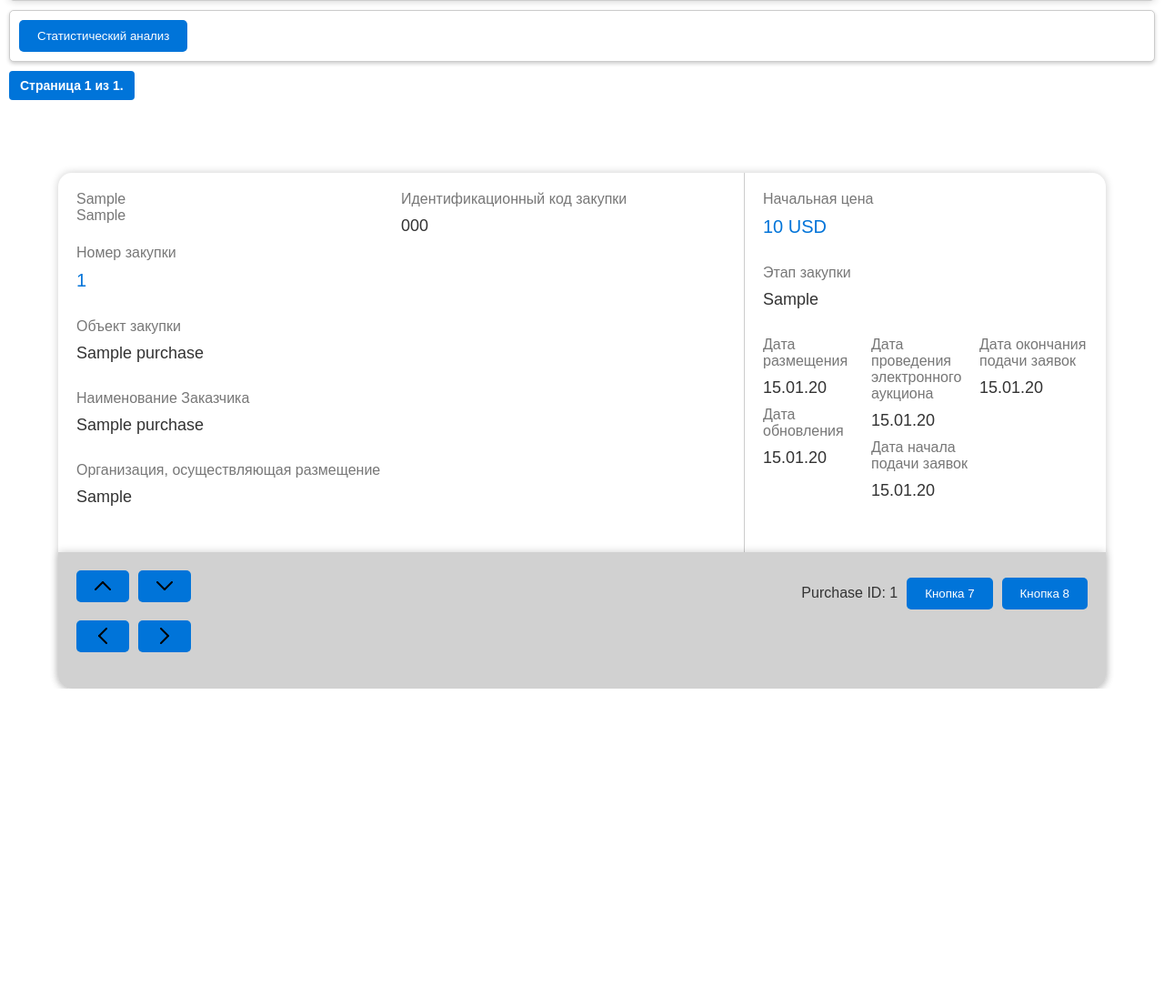
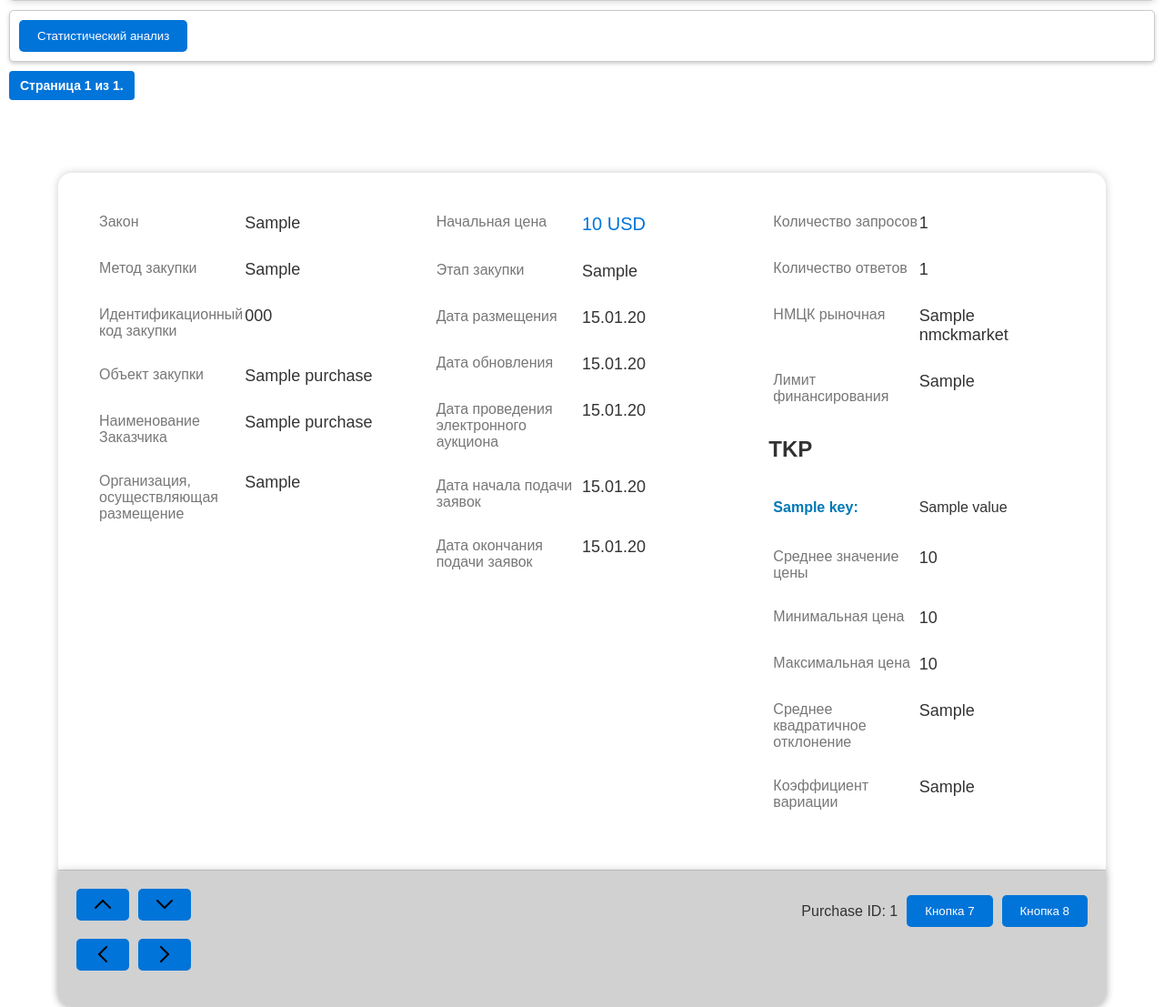
Before and after one commit to Sermob112/smtubase, a Django app: template SBDsmtu/templates/filter_results.html in a window 1280 px wide. Shown: the part 259-1366 px from the top of the page at 91% size. Before the commit the page ends 1016 px from the top, so only its background shows below. Run offline with Django 4.2, Linux system fonts and the light colour scheme; tables that the repository leaves empty hold one stand-in row (values such as "Sample post"); the template is opened without the code that fills it: values that come from a table or form of the project are taken from there, most other values are stand-ins (such as "Sample title", 1, 10 or a date in 2020); data that the repository does not hold is empty; some libraries are stand-ins or nearby versions.

Commit message:
Изминения интерфеса

```diff
--- a/SBDsmtu/static/SBDsmtu/css/styles.css
+++ b/SBDsmtu/static/SBDsmtu/css/styles.css
@@ -5,45 +5,12 @@ body, html {
   padding: 0;
 }
 
-.purchase-card {
-  width: 90vw;
-  margin: 10vh auto;
-  background-color: #ffffff;
-  box-shadow: 0 0 10px rgba(0, 0, 0, 0.2);
-  border-radius: 15px;
-  display: flex;
-  flex-direction: column;
-}
 
-.purchase-data {
-  flex: 2;
-  display: flex;
-  flex-direction: column;
-  border-right: 1px solid #ccc;
-  padding: 20px;
 
-}
-.defenitionNMCK-data
-{
-  flex: 2;
-  display: flex;
-  flex-direction: column 1fr 1fr;
-  border-right: 1px solid #ccc;
-  padding: 20px;
 
-}
 
-.purchase-data, .defenitionNMCK-data {
-  transition: transform 0.5s ease;
-}
 
-.slide-left {
-  transform: translateX(-100%);
-}
 
-.slide-right {
-  transform: translateX(100%);
-}
 .additional-data {
   flex: 1;
   padding: 20px;
@@ -61,13 +28,6 @@ body, html {
     box-shadow: 0 0 10px rgba(0, 0, 0, 0.2);
 }
 
-.TopPanel {
-  display: flex;
-
-  justify-content: space-between; /* Равномерное распределение места между элементами */
-
-
-}
 /* Стили для кнопок в контейнере .control-panel */
 /* .button-container {
   color: #fff;
@@ -114,9 +74,6 @@ body, html {
   color: #333; /* Черненький цвет текста */
 }
 
-.Block {
-  padding-bottom: 20px;
-}
 
 
 /* Стили для текстовых полей ввода */
@@ -362,11 +319,7 @@ h1 {
   color: #333;
 }
 
-.additional-info {
-  list-style: none;
-  margin: 0;
-  padding: 0;
-}
+
 
 .additional-label {
   font-weight: bold;
@@ -436,3 +389,53 @@ h1 {
   font-size: 16px;
   color: #333;
 }
+
+.purchase-card {
+  width: 90vw;
+  margin: 10vh auto;
+  background-color: #ffffff;
+  box-shadow: 0 0 10px rgba(0, 0, 0, 0.2);
+  border-radius: 15px;
+  display: flex;
+  flex-direction: column;
+}
+.TopPanel {
+  display: flex;
+  justify-content: space-between;
+  padding: 20px;
+  border-bottom: 1px solid #ccc;
+}
+.defenitionNMCK-data,
+.purchase-data,
+.additional-data {
+  flex: 1; /* Equal width for each */
+  box-sizing: border-box; /* Include padding and border in the width calculation */
+  padding: 20px;
+}
+
+.mid-text {
+  word-break: break-word;
+}
+
+.Block {
+  display: grid;
+  grid-template-columns: 1fr 1fr;
+  margin-bottom: 10px;
+  padding: 5px;
+}
+
+.additional-info {
+  list-style: none;
+  padding: 0;
+}
+
+.additional-info li {
+  display: grid;
+  grid-template-columns: 1fr 1fr;
+  margin-bottom: 5px;
+}
+
+.additional-label,
+.additional-value {
+  margin-right: 10px;
+}
--- a/SBDsmtu/static/SBDsmtu/js/purchase.js
+++ b/SBDsmtu/static/SBDsmtu/js/purchase.js
@@ -36,6 +36,7 @@ var TKPCountFields = document.querySelectorAll('.TKPinput');
 var NMCKMarket = document.getElementById('NMCKMarket');
 var FinancingLimit = document.getElementById('FinancingLimit');
 var NMCKMarketResponse = document.getElementById('ResponseNMCKMarket');
+
 var FinancingLimitResponse = document.getElementById('ResponseFinancingLimit');
 try {
 document.getElementById("showAnalizForm").addEventListener("click", function() {
@@ -44,32 +45,32 @@ document.getElementById("showAnalizForm").addEventListener("click", function() {
 } catch (error) {
     console.error()
 };
-    try {
-   nxtButton.addEventListener("click", function() {
-    try {
-        purchaseDataBlock.style.display = "none";
-        editQueryCountButton.style.display = "block";
-        defenitionNMCKDataBlock.style.display = "block";
-    } catch (error) {
-        console.error("An error occurred:", error);
-    }
+//     try {
+//    nxtButton.addEventListener("click", function() {
+//     try {
+//         purchaseDataBlock.style.display = "none";
+//         editQueryCountButton.style.display = "block";
+//         defenitionNMCKDataBlock.style.display = "block";
+//     } catch (error) {
+//         console.error("An error occurred:", error);
+//     }
 
-});
-} catch (error) {
-    console.error()};
-    try {
+// });
+// } catch (error) {
+//     console.error()};
+//     try {
 
-prvButton.addEventListener("click", function() {
-    try {
-        editQueryCountButton.style.display = "none";
-        purchaseDataBlock.style.display = "block";
-        defenitionNMCKDataBlock.style.display = "none";
-    } catch (error) {
-        console.error("An error occurred:", error);
-    }
-});
-} catch (error) {
-    console.error()};
+// prvButton.addEventListener("click", function() {
+//     try {
+//         editQueryCountButton.style.display = "none";
+//         purchaseDataBlock.style.display = "block";
+//         defenitionNMCKDataBlock.style.display = "none";
+//     } catch (error) {
+//         console.error("An error occurred:", error);
+//     }
+// });
+// } catch (error) {
+//     console.error()};
 
     try {
 document.getElementById("nextButton").addEventListener("click", function() {
@@ -96,11 +97,13 @@ document.getElementById("previusButton").addEventListener("click", function() {
 
     try {
       editQueryCountButton.addEventListener('click', function () {
+
         if (queryCountField.style.display === 'none') {
-
+            var additional_info = document.getElementById('additional-info');
             queryResponseDisplay.style.display = 'none';
             queryCountDisplay.style.display = 'none';
             NMCKMarketResponse.style.display = 'none';
+            additional_info.style.display = 'none';
             queryCountField.style.display = 'block';
             FinancingLimitResponse.style.display = 'none';
 
@@ -112,7 +115,7 @@ document.getElementById("previusButton").addEventListener("click", function() {
             for (var i = 0; i < additionallabels.length; i++) {
                 additionallabels[i].style.display = 'none';
                 additionalvalues[i].style.display = 'none';
-                TKPCountFields[i].style.display = 'block';
+                // TKPCountFields[i].style.display = 'block';
             }
              // Добавьте эту строку
             queryCountField.focus();
@@ -120,7 +123,9 @@ document.getElementById("previusButton").addEventListener("click", function() {
         } else {
 
             queryCountDisplay.textContent = queryCountField.value;
-
+            queryResponseDisplay.textContent = queryResponseField.value;
+            NMCKMarketResponse.textContent =  NMCKMarket.value;
+            FinancingLimitResponse.textContent = FinancingLimit.value;
             queryCountField.style.display = 'none';
             queryCountDisplay.style.display = 'block';
             queryResponseDisplay.style.display = 'block';
@@ -128,9 +133,10 @@ document.getElementById("previusButton").addEventListener("click", function() {
             NMCKMarket.style.display = 'none';
             FinancingLimit.style.display = 'none';
             queryResponseField.style.display = 'none';
-            TkpDisplay.style.display = 'none';
+            TkpDisplay.style.display = 'block';
             NMCKMarketResponse.style.display = 'block';
             FinancingLimitResponse.style.display = 'block';
+            // additional_info.style.display = 'block';
 
             editQueryCountButton.textContent = 'Изменить';
             for (var i = 0; i < additionallabels.length; i++) {
@@ -138,6 +144,13 @@ document.getElementById("previusButton").addEventListener("click", function() {
                 additionalvalues[i].style.display = 'block';
                 TKPCountFields[i].style.display = 'none';
             }
+            var tkpFieldsContainer = document.getElementById('tkpFieldsContainer');
+            var tkpInputs = tkpFieldsContainer.querySelectorAll('.TKPinput');
+
+            for (var i = 0; i < tkpInputs.length; i++) {
+              tkpInputs[i].disabled = true;
+            }
+
         }
     });
 } catch (error) {
--- a/SBDsmtu/templates/filter_results.html
+++ b/SBDsmtu/templates/filter_results.html
@@ -269,115 +269,9 @@
 
 
 
-                    <div class="defenitionNMCK-data"  id="defenitionNMCKDataBlock" style="display: none;">
-
-
-                        <div class="Block">
-                            <div class="col-text">
-                                <span class="small-text">Количество запросов</span>
-                            </div>
-                            <div class="col-text">
-                                <span class="large-text" id="queryCountDisplay">{{ purchase.QueryCount }}</span>
-                                <input type="number" id="queryCountField2" style="display: none;" placeholder="{{ purchase.QueryCount }}">
-
-                            </div>
-                        </div>
-                        <div class="Block">
-                            <div class="col-text">
-                                <span class="small-text">Количество ответов</span>
-                            </div>
-                            <div class="col-text">
-                                <span class="large-text" id="ResponseCountDisplay">{{ purchase.ResponseCount }}</span>
-                                <input type="number" id="ResponseCountField2" style="display: none;" placeholder="{{ purchase.ResponseCount }}">
-                            </div>
-                        </div>
-                        <div class="Block">
-                            <div class="col-text">
-                                <span class="small-text">НМЦК рыночная </span>
-                            </div>
-                            <div class="col-text">
-                                <span class="mid-text" id="ResponseNMCKMarket">{{ purchase.NMCKMarket }}</span>
-                                <input type="number" id="NMCKMarket" style="display: none;" placeholder="{{ purchase.NMCKMarket }}">
-                            </div>
-                        </div>
-                        <div class="Block">
-                            <div class="col-text">
-                                <span class="small-text">Лимит финансирования </span>
-                            </div>
-                            <div class="col-text">
-                                <span class="mid-text" id="ResponseFinancingLimit" >{{ purchase.FinancingLimit }}</span>
-                                <input type="number" id="FinancingLimit" style="display: none;" placeholder="{{ purchase.FinancingLimit }}">
-                            </div>
-                        </div>
-
-                <div class="Block">
-                    {% if purchase.additional_info %}
-                    <h2>ТКП:</h2>
-                    <ul class="additional-info" >
-                        {% for key, value in purchase.additional_info.items %}
-                            <li>
-                                <span class="additional-label" id ="additionallabel" style="display: block;">{{ key }}:</span>
-                                <span class="additional-value" id ="additionalvalue" style="display: block;">{{ value }}</span>
-                                <!-- <input type="number" id="tkpInput" class="TKPinput"  style="display: none;" placeholder="{{ key }} : {{value}}"> -->
-                            </li>
-                        {% endfor %}
-                        {% else %}
-                        <p class="no-info">Нет ТКП</p>
-                    {% endif %}
-                    </ul>
-                </div>
-                <div id = "TKDadd" style="display: none;">
-                    <div id="tkpFieldsContainer"></div>
-                    <!-- <button id="addTkpFieldButton">Добавить TKP</button> -->
-
-                </div>
-                <div class="Block">
-                    <div class="col-text">
-                        <span class="small-text">Среднее значение цены </span>
-                    </div>
-                    <div class="col-text">
-                        <span class="mid-text" id ="averagePrice">{{ purchase.AveragePrice }}</span>
-                    </div>
-                </div>
-                <div class="Block">
-                    <div class="col-text">
-                        <span class="small-text">Минимальная цена </span>
-                    </div>
-                    <div class="col-text">
-                        <span class="mid-text" id ="minPrice">{{ purchase.MinPrice }}</span>
-                    </div>
-                </div>
-                <div class="Block">
-                    <div class="col-text">
-                        <span class="small-text" >Максимальная цена </span>
-                    </div>
-                    <div class="col-text">
-                        <span class="mid-text" id ="maxPrice">{{ purchase.MaxPrice }}</span>
-                    </div>
-                </div>
-                <div class="Block">
-                    <div class="col-text">
-                        <span class="small-text">Среднее квадратичное отклонение </span>
-                    </div>
-                    <div class="col-text">
-                        <span class="mid-text" id ="standardDeviation" >{{ purchase.StandardDeviation }}</span>
-                    </div>
-                </div>
-                <div class="Block">
-                    <div class="col-text">
-                        <span class="small-text">Коэффициент вариации </span>
-                    </div>
-                    <div class="col-text">
-                        <span class="mid-text" id ="coefficientOfVariation" >{{ purchase.CoefficientOfVariation }} </span>
-                    </div>
-                </div>
-
-                </div>
-
-
 
             <div class="purchase-data"  id="purchaseDataBlock">
-                <div class="head-text">
+                <!-- <div class="head-text">
                 <div class="headers">
                 <div class="num-purchase">
                     <span  class="small-text">{{ purchase.PurchaseOrder }}</span>
@@ -394,14 +288,30 @@
                         <span class="mid-text">{{ purchase.PurchaseIdentificationCode }}</span>
                     </div>
                 </div>
+            </div> -->
+            <div class="Block">
+                <div class="col-text">
+                    <span class="small-text">Закон</span>
+                </div>
+                <div class="col-text">
+                    <span class="mid-text">{{ purchase.PurchaseOrder }}</span>
+                </div>
+            </div>
+            <div class="Block">
+                <div class="col-text">
+                    <span class="small-text">Метод закупки</span>
+                </div>
+                <div class="col-text">
+                    <span class="mid-text">{{ purchase.ProcurementMethod }}</span>
+                </div>
             </div>
 
                 <div class="Block">
                 <div class="col-text">
-                    <span class="small-text">Номер закупки</span>
+                    <span class="small-text">Идентификационный код закупки</span>
                 </div>
                 <div class="col-text">
-                    <span class="large-text">{{ purchase.RegistryNumber }}</span>
+                    <span class="mid-text">{{ purchase.PurchaseIdentificationCode }}</span>
                 </div>
 
 
@@ -450,8 +360,47 @@
                         <span class="mid-text">{{ purchase.ProcurementStage }}</span>
                     </div>
                 </div>
-
-                <div class="head-text">
+                <div class="Block">
+                    <div class="col-text">
+                        <span class="small-text">Дата размещения</span>
+                    </div>
+                    <div class="col-text">
+                        <span class="mid-text">{{ purchase.PlacementDate|date:"d.m.y"  }}</span>
+                    </div>
+                </div>
+                <div class="Block">
+                    <div class="col-text">
+                        <span class="small-text">Дата обновления</span>
+                    </div>
+                    <div class="col-text">
+                        <span class="mid-text">{{ purchase.UpdateDate|date:"d.m.y" }}</span>
+                    </div>
+                </div>
+                <div class="Block">
+                    <div class="col-text">
+                        <span class="small-text">Дата проведения электронного аукциона</span>
+                    </div>
+                    <div class="col-text">
+                        <span class="mid-text">{{ purchase.AuctionDate|date:"d.m.y" }}</span>
+                    </div>
+                </div>
+                <div class="Block">
+                    <div class="col-text">
+                        <span class="small-text">Дата начала подачи заявок</span>
+                    </div>
+                    <div class="col-text">
+                        <span class="mid-text">{{ purchase.ApplicationStartDate|date:"d.m.y" }}</span>
+                    </div>
+                </div>
+                <div class="Block">
+                    <div class="col-text">
+                        <span class="small-text">Дата окончания подачи заявок</span>
+                    </div>
+                    <div class="col-text">
+                        <span class="mid-text">{{ purchase.ApplicationEndDate|date:"d.m.y" }}</span>
+                    </div>
+                </div>
+                <!-- <div class="head-text">
                     <div class="headers">
                     <div class="indification-code">
                         <div class="col-text">
@@ -502,9 +451,111 @@
                         </div>
                     </div>
                 </div>
-                </div>
+                </div> -->
 
             </div>
+            <div class="defenitionNMCK-data"  id="defenitionNMCKDataBlock" >
+                <div class="Block">
+                    <div class="col-text">
+                        <span class="small-text">Количество запросов</span>
+                    </div>
+                    <div class="col-text">
+                        <span class="mid-text" id="queryCountDisplay">{{ purchase.QueryCount }}</span>
+                        <input type="number" id="queryCountField2" style="display: none;" placeholder="{{ purchase.QueryCount }}">
+
+                    </div>
+                </div>
+                <div class="Block">
+                    <div class="col-text">
+                        <span class="small-text">Количество ответов</span>
+                    </div>
+                    <div class="col-text">
+                        <span class="mid-text" id="ResponseCountDisplay">{{ purchase.ResponseCount }}</span>
+                        <input type="number" id="ResponseCountField2" style="display: none;" placeholder="{{ purchase.ResponseCount }}">
+                    </div>
+                </div>
+                <div class="Block">
+                    <div class="col-text">
+                        <span class="small-text">НМЦК рыночная </span>
+                    </div>
+                    <div class="col-text">
+                        <span class="mid-text" id="ResponseNMCKMarket">{{ purchase.NMCKMarket }}</span>
+                        <input type="number" id="NMCKMarket" style="display: none;" placeholder="{{ purchase.NMCKMarket }}">
+                    </div>
+                </div>
+                <div class="Block">
+                    <div class="col-text">
+                        <span class="small-text">Лимит финансирования </span>
+                    </div>
+                    <div class="col-text">
+                        <span class="mid-text" id="ResponseFinancingLimit" >{{ purchase.FinancingLimit }}</span>
+                        <input type="number" id="FinancingLimit" style="display: none;" placeholder="{{ purchase.FinancingLimit }}">
+                    </div>
+                </div>
+                <h2>TKP</h2>
+        <div class="Block" id="additional-info" style="display: block;">
+
+            {% if purchase.additional_info %}
+            <ul class="additional-info" >
+                {% for key, value in purchase.additional_info.items %}
+                    <li>
+                        <span class="additional-label" id ="additionallabel" style="display: block;">{{ key }}:</span>
+                        <span class="additional-value" id ="additionalvalue" style="display: block;">{{ value }}</span>
+                        <!-- <input type="number" id="tkpInput" class="TKPinput"  style="display: none;" placeholder="{{ key }} : {{value}}"> -->
+                    </li>
+                {% endfor %}
+                {% else %}
+                <p class="no-info">Нет ТКП</p>
+            {% endif %}
+            </ul>
+        </div>
+        <div id = "TKDadd" style="display: none;">
+            <div id="tkpFieldsContainer"></div>
+            <!-- <button id="addTkpFieldButton">Добавить TKP</button> -->
+
+        </div>
+        <div class="Block">
+            <div class="col-text">
+                <span class="small-text">Среднее значение цены </span>
+            </div>
+            <div class="col-text">
+                <span class="mid-text" id ="averagePrice">{{ purchase.AveragePrice }}</span>
+            </div>
+        </div>
+        <div class="Block">
+            <div class="col-text">
+                <span class="small-text">Минимальная цена </span>
+            </div>
+            <div class="col-text">
+                <span class="mid-text" id ="minPrice">{{ purchase.MinPrice }}</span>
+            </div>
+        </div>
+        <div class="Block">
+            <div class="col-text">
+                <span class="small-text" >Максимальная цена </span>
+            </div>
+            <div class="col-text">
+                <span class="mid-text" id ="maxPrice">{{ purchase.MaxPrice }}</span>
+            </div>
+        </div>
+        <div class="Block">
+            <div class="col-text">
+                <span class="small-text">Среднее квадратичное отклонение </span>
+            </div>
+            <div class="col-text">
+                <span class="mid-text" id ="standardDeviation" >{{ purchase.StandardDeviation }}</span>
+            </div>
+        </div>
+        <div class="Block">
+            <div class="col-text">
+                <span class="small-text">Коэффициент вариации </span>
+            </div>
+            <div class="col-text">
+                <span class="mid-text" id ="coefficientOfVariation" >{{ purchase.CoefficientOfVariation }} </span>
+            </div>
+        </div>
+
+        </div>
 
             </div>
             <div class="control-panel">
@@ -527,9 +578,9 @@
                     {% if user_is_editor  or user_is_admin %}
                     <button id="deletePurchaseButton" data-purchase-id="{{ purchase.Id }}" class="btn btn-danger">Удалить закупку</button>
                     <input type="hidden" id="purchaseIdField" value="{{ purchase.Id }}">
-                    <!-- <button id="openModalButton">Добавить данные</button> -->
+
                     <input type="hidden" id="purchaseIdField" name="purchaseId" value="{{ purchase.id }}">
-                    <button id="editQueryCountButton" style="display: none;">Изменить</button>
+                    <button id="editQueryCountButton">Изменить</button>
                     {% endif %}
                     <button>Кнопка 7</button>
                     <button>Кнопка 8</button>
```
